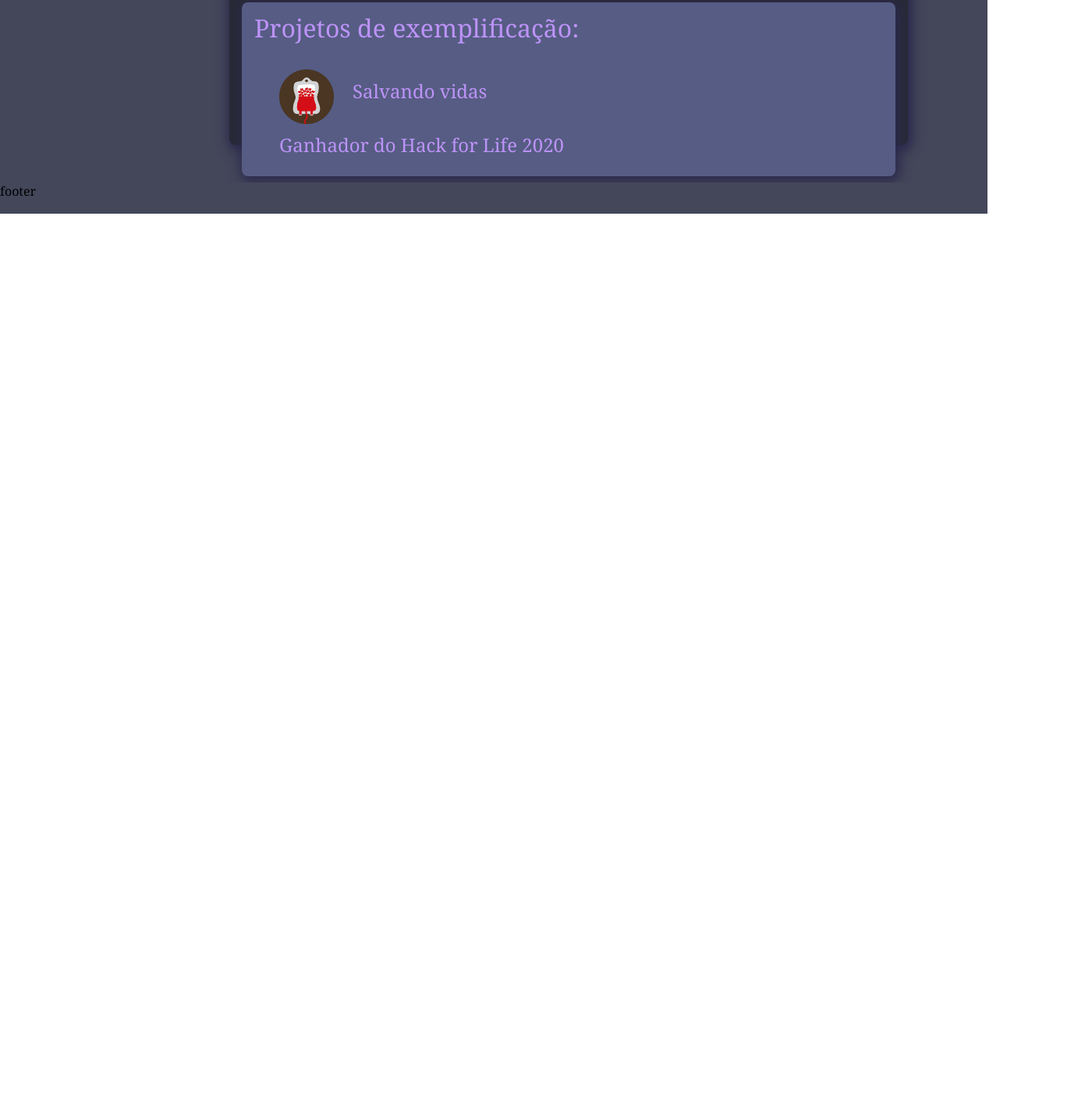
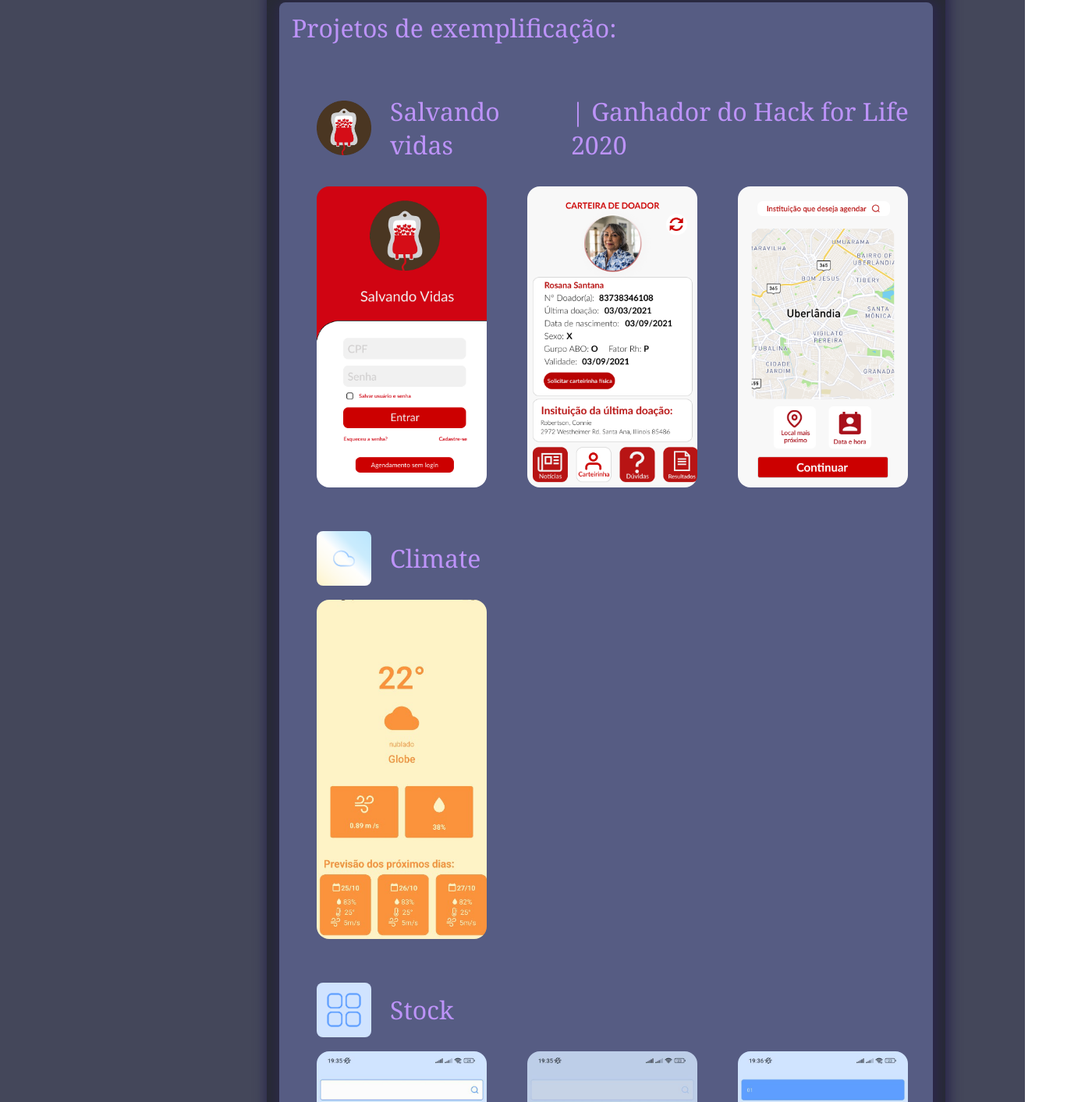
Before and after one commit to gomes1876/portifolio, a plain HTML site: page index.html in a window 1280 px wide. Shown: the part 722-2135 px from the top of the page at 78% size, 1400 px wide, since content can reach past the window. Before the commit the page ends 996 px from the top, so only its background shows below. Drawn offline with Linux system fonts and the light colour scheme.

```diff
--- a/index.html
+++ b/index.html
@@ -11,11 +11,11 @@
 
 <body>
     <header>
-        <div id="navabar">
+        <!-- <div id="navabar">
             <a>Home</a>
             <a>Projetos</a>
             <a>Destaques</a>
-        </div>
+        </div> -->
     </header>
     <main>
         <div id="head_main">
@@ -154,14 +154,48 @@
                             <img src="./images/my_apps/doe_sangue.png" alt=" imagem de identificação" width="70px"
                                 height="70px">
                             <p>Salvando vidas</p>
-                        </div>
-                        <p>Ganhador do Hack for Life 2020 </p>
-                    </div>
+                            <p>| Ganhador do Hack for Life 2020</p>
+                            </div>
+                            <img class="image_example" src="./images/my_apps/doe_sangue_example.png" alt=" imagem de identificação" width="26%"
+                                height="80%">
+                            <img class="image_example" src="./images/my_apps/doe_sangue_example_2.png" alt=" imagem de identificação" width="26%"
+                                height="80%">
+                            <img class="image_example" src="./images/my_apps/doe_sangue_example_3.png" alt=" imagem de identificação" width="26%"
+                                height="80%">
+                            </div>
+                            <div class="group_project">
+                                <div>
+                                    <img src="./images/my_apps/clima.png" alt=" imagem de identificação" width="70px" height="70px">
+                                    <p>Climate</p>
+                                </div>
+                                <img class="image_example" src="./images/my_apps/clima_example.jpg" alt=" imagem de identificação" width="26%"
+                                    height="80%">
+                            </div>
+                            <div class="group_project">
+                                <div>
+                                    <img src="./images/my_apps/stock.png" alt=" imagem de identificação" width="70px" height="70px">
+                                    <p>Stock</p>
+                                    <a>
+                                        <p>
+
+                                        </p>
+                                    </a>
+                                </div>
+                                <img class="image_example" src="./images/my_apps/stock_example_1.jpg" alt=" imagem de identificação" width="26%"
+                                    height="80%">
+                                <img class="image_example" src="./images/my_apps/stock_example_2.jpg" alt=" imagem de identificação" width="26%"
+                                    height="80%">
+                                <img class="image_example" src="./images/my_apps/stock_example_3.jpg" alt=" imagem de identificação" width="26%"
+                                    height="80%">
+                                <img class="image_example" src="./images/my_apps/stock_example_4.jpg" alt=" imagem de identificação" width="26%"
+                                    height="80%">
+                                </div>
+                                </div>
                 </div>
             </div>
         </div>
     </aside>
-    <footer>footer</footer>
+    <footer></footer>
 </body>
 
 </html>
--- a/styles.css
+++ b/styles.css
@@ -4,7 +4,7 @@
 
     display: grid;
     grid-template-areas:
-        "main header"
+        "header header"
         "main aside"
         "footer footer";
     grid-template-rows: 100px 0.1fr 40px;
@@ -62,6 +62,7 @@
     display: flex;
     flex-direction: column;
     background-color: #44475a;
+    padding: 0px;
 }
 
 /* head main */
@@ -69,7 +70,8 @@
 #head_main {
     width: 80%;
     border-radius: 2vh;
-    margin-top: 3vh;
+    margin-top: 1.3vh;
+        margin-left: 6vh;
     display: flex;
     flex-direction: column;
     align-self: center;
@@ -140,7 +142,7 @@
 aside>div {
     box-shadow: 2px 3px 15px 4px #2C284D;
     width: 81%;
-    height: 100vh;
+    height: 410vh;
     margin-top: 1vh;
     border-radius: 1vh;
     margin-bottom: 6vh;
@@ -290,8 +292,16 @@
 
 .group_project>div>p {
     margin-left: 3vh;
-    font-size: 3vh;
-    margin-top: 1.3vh;
+    font-size: 4vh;
     color: #bd93f9;
     align-self: center;
 }
+.group_project>div>img {
+    border-radius: 1vh;
+}
+
+.image_example {
+    margin-left: 6vh;
+    margin-bottom: 4vh;
+    border-radius: 2vh;
+}
```
Also changed, not shown: images/my_apps/doe_sangue_example_2.png (added), images/my_apps/doe_sangue_example_3.png (added), images/my_apps/stock_example_1.jpg (added), images/my_apps/stock_example_2.jpg (added), images/my_apps/stock_example_3.jpg (added), images/my_apps/stock_example_4.jpg (added).
